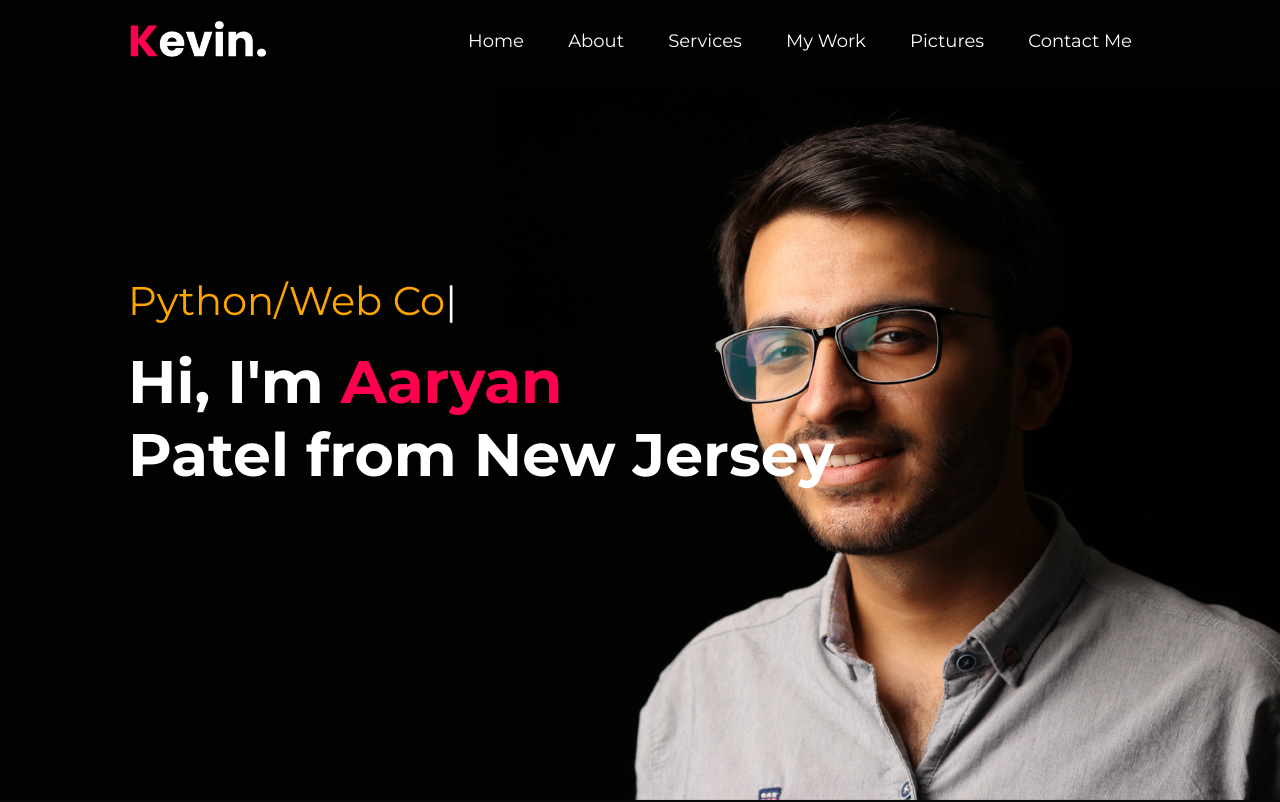
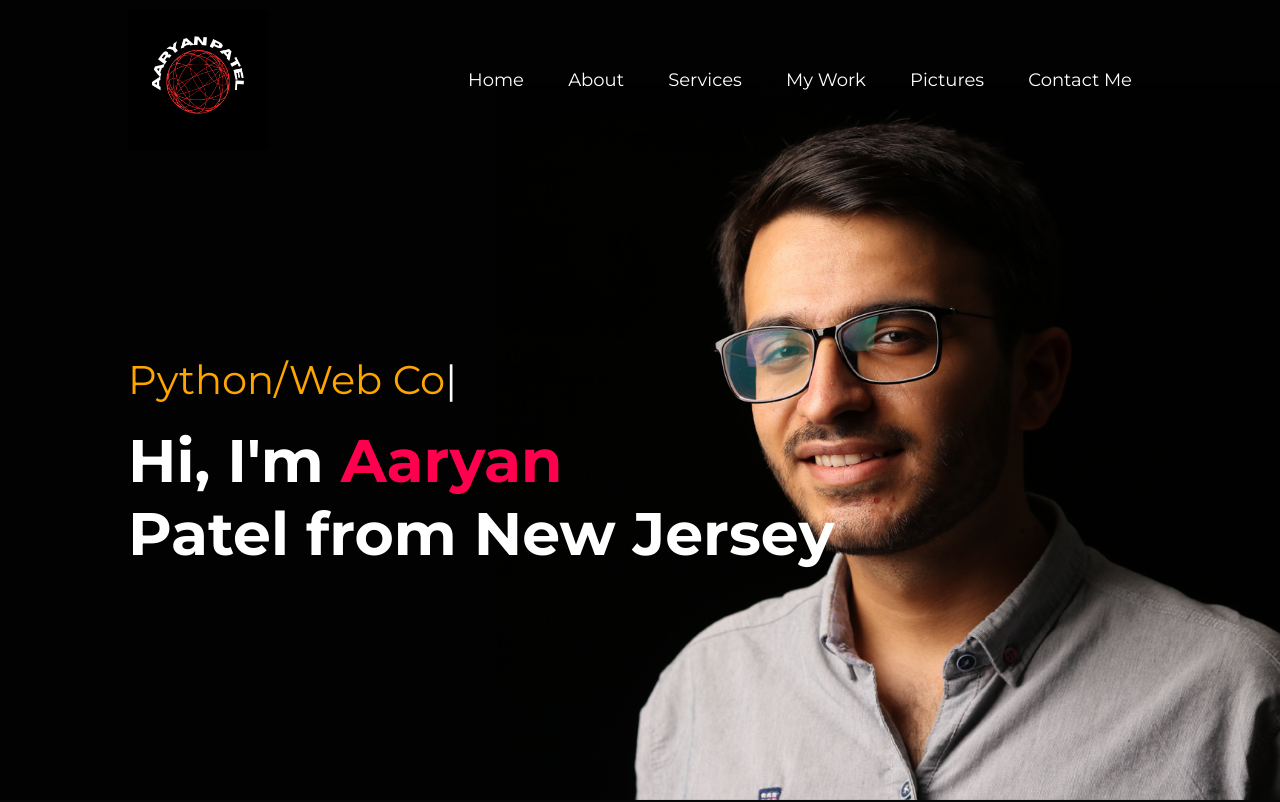
Before and after one commit to GalaxyTennis2011/Self-portflio, a plain HTML site: page index.html in a window 1280 px wide. Shown: the top 802 px of the page. Drawn offline with nearby package versions, Linux system fonts and the light colour scheme; files whose address does not match are found by name.

Commit message:
Update index.html

```diff
--- a/index.html
+++ b/index.html
@@ -17,7 +17,7 @@
     <div id="header">
         <div class="container">
             <nav>
-                <img src="logo.png" class="logo">
+                <img src="Aaryan (1).png" class="logo">
                 <ul id="sidemenu">
                     <li><a href='#header'>Home</a></li>
                     <li><a href='#about'>About</a></li>
```
